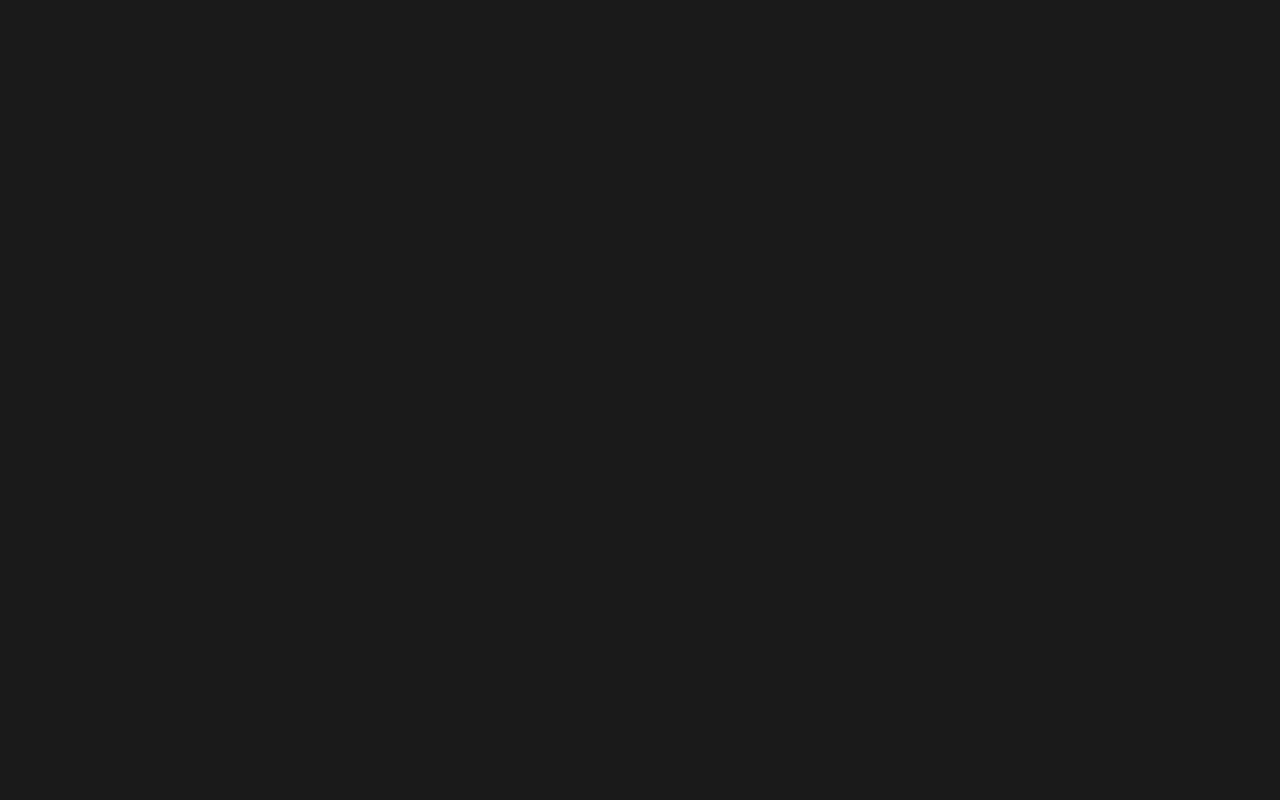
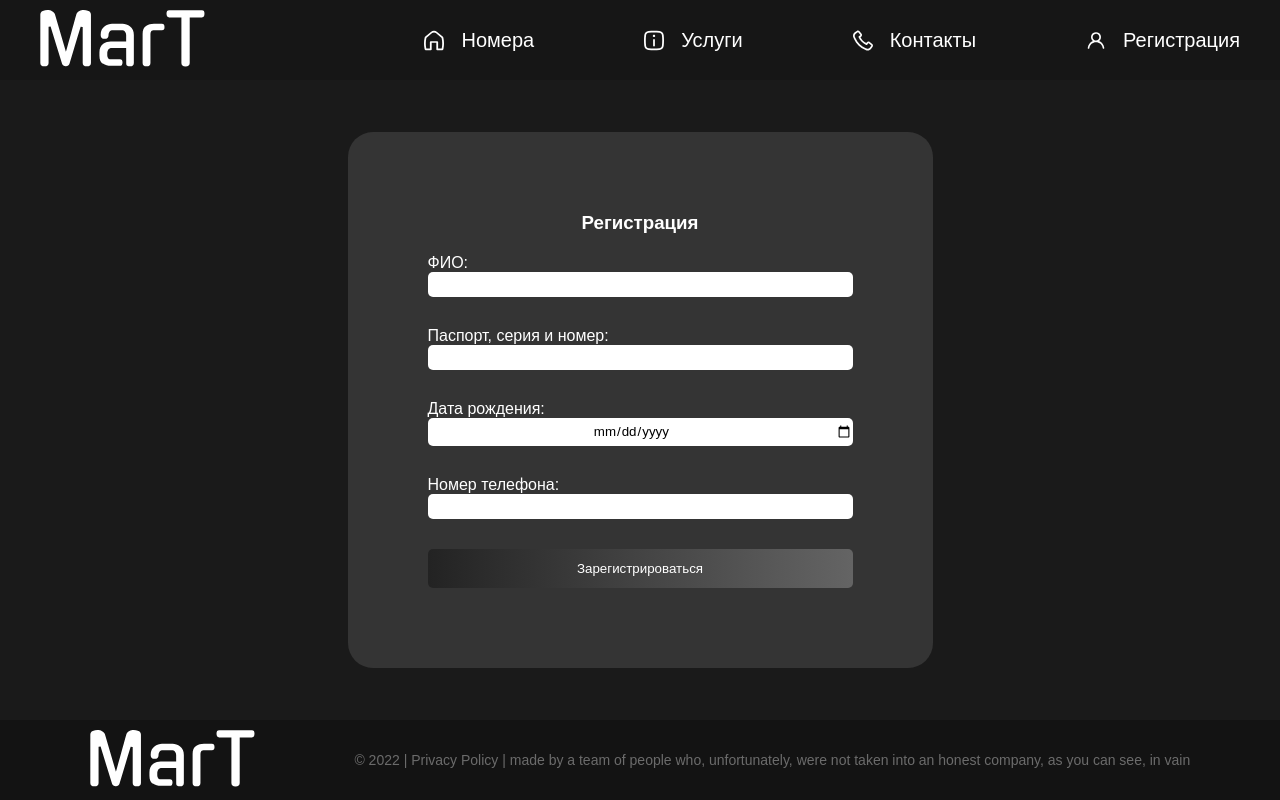
Before and after one commit to TEGGIT/MarT, a React (Create React App) app: page /registration-page in a window 1280 px wide. Before the commit this address had no page. Built offline with nearby package versions, Linux system fonts and the light colour scheme; a web font is replaced by a local one.

Commit message:
created a signup page

```diff
--- a/src/App.js
+++ b/src/App.js
@@ -1,4 +1,3 @@
-
 import './App.css';
 import MainContent from "./components/MainContent/MainContent";
 import Contact from "./components/Contact/Contact";
@@ -8,12 +7,13 @@ import Numbers from "./components/Numbers/Numbers";
 import InfoPage from "./components/InfoPage/InfoPage";
 import {Provider} from "react-redux";
 import {store} from "./store/store";
+import Registrations from "./components/Registrations/Registrations";
 
 
 function App(menuItem) {
   return (
       <div className="App">
-            <Provider store={store} >
+        <Provider store={store}>
           <BrowserRouter>
             <Routes>
               <Route path="/" element={<MainContent/>}/>
@@ -22,7 +22,7 @@ function App(menuItem) {
               <Route path="/sosi" element={<Service/>}/>
               <Route path="/numbers-page" element={<Numbers/>}/>
               <Route path="/info-page" element={<InfoPage/>}/>
-
+              <Route path="/registration-page" element={<Registrations/>}/>
 
 
             </Routes>
--- a/src/components/Header/Header.jsx
+++ b/src/components/Header/Header.jsx
@@ -1,9 +1,12 @@
 import React from 'react';
+
 import classes from "./Header.module.scss"
 import logo from "../../assets/MarT.svg"
 import iconN from "../../assets/nomera.svg"
 import iconA from "../../assets/Uslugi.svg"
 import iconP from "../../assets/Phone.svg"
+import account from '../../assets/account.svg'
+
 import {NavLink} from "react-router-dom";
 
 const Header = () => {
@@ -41,6 +44,17 @@ const Header = () => {
                   Контакты
                 </p>
 
+
+              </div>
+            </NavLink>
+            <NavLink to="/registration-page" className={classes.header__nav_link}>
+              <div className={classes.header__nav__btns__container_gap}>
+                <img src={account} alt="Регистрация"/>
+                <p>
+                  Регистрация
+                </p>
+
+
               </div>
             </NavLink>
           </div>
--- a/src/components/InfoPage/InfoPage.jsx
+++ b/src/components/InfoPage/InfoPage.jsx
@@ -17,7 +17,6 @@ const InfoPage = () => {
   const location = useLocation()
   const allNumbers = useSelector((state) => state.catalogReducer)
   const [thisNumber, setThisNumber] = useState(allNumbers.find((number) => location.hash === `#${number.id}`))
-  console.log(thisNumber)
   const [openModal, setOpenModal] = useState(false)
   const [servicesState, setServicesState] = useState({
     breakfast: false,
--- /dev/null
+++ b/src/components/Registrations/Registrations.jsx
@@ -0,0 +1,34 @@
+import React from 'react';
+
+import Header from "../Header/Header";
+import Footer from "../Footer/Footer";
+import Input from "../UI/Input/Input";
+
+import classes from './Registrations.module.scss'
+import Button from "../UI/Button/Button";
+
+
+const Registrations = () => {
+  return (
+      <>
+        <Header/>
+        <main>
+          <div className={classes.registrations}>
+            <div className={classes.registrations_title}>
+              <h3>Регистрация</h3>
+            </div>
+            <form className={classes.registrations_form}>
+              <Input type={'text'} title='ФИО:'/>
+              <Input type={'number'} title={'Паспорт, серия и номер:'}/>
+              <Input type={'date'} title={'Дата рождения:'}/>
+              <Input type={'number'} title={'Номер телефона:'}/>
+              <Button type={'submit'} text={'Зарегистрироваться'}/>
+            </form>
+          </div>
+        </main>
+        <Footer/>
+      </>
+  );
+};
+
+export default Registrations;
--- /dev/null
+++ b/src/components/Registrations/Registrations.module.scss
@@ -0,0 +1,28 @@
+main {
+  display: flex;
+  justify-content: center;
+  align-items: center;
+}
+
+
+.registrations {
+  display: flex;
+  flex-direction: column;
+  color: white;
+  padding: 80px;
+  background: #343434;
+  border-radius: 25px;
+
+
+  &_title {
+    display: flex;
+    justify-content: center;
+  }
+
+  &_form {
+    display: flex;
+    flex-direction: column;
+    gap: 30px;
+    margin-top: 20px;
+  }
+}
```
Also changed, not shown: src/assets/account.svg (added). Lines whose indentation alone changed are shown as unchanged.
